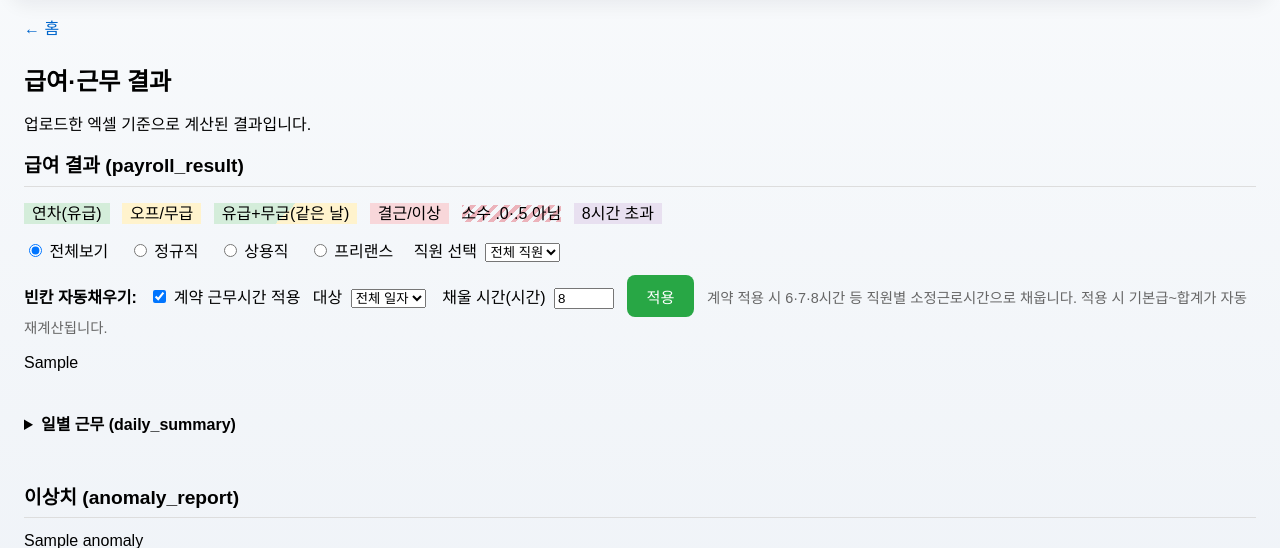
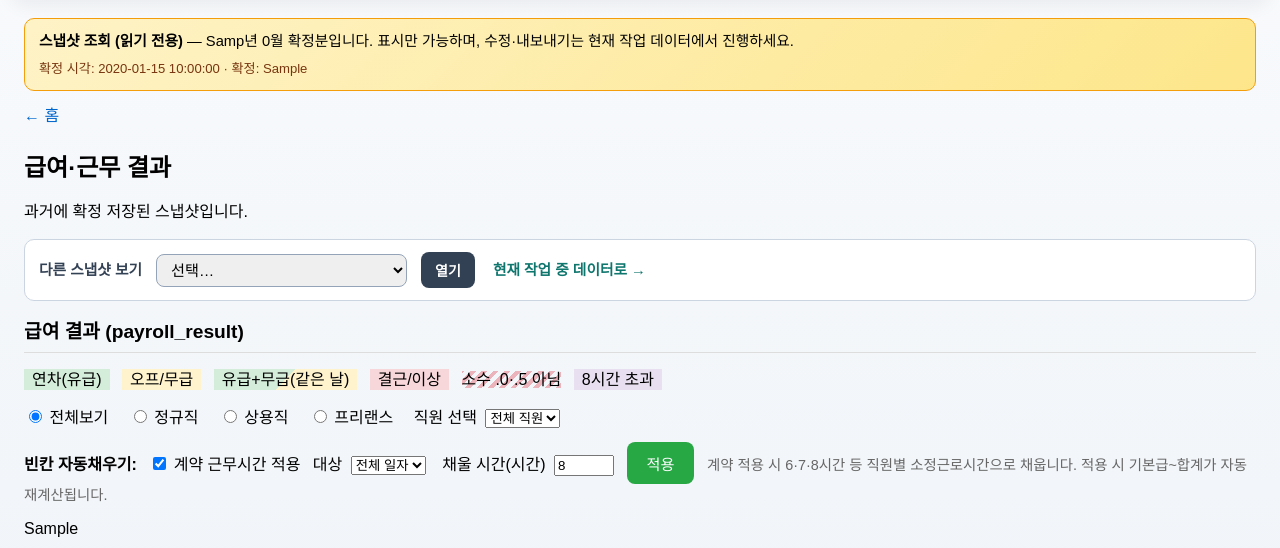
Before and after one commit to Chanceinthebuilding/ops-payroll, a Flask app: template templates/result.html in a window 1280 px wide. Shown: the part 66-614 px from the top of the page. Run offline with Flask 3, Linux system fonts and the light colour scheme; the visitor is signed in with stand-in values (Sample User, id 1); the template is opened without the code that fills it: most values are stand-ins (such as "Sample title", 1, 10 or a date in 2020); parts of the project's set-up code (start-up, migrations or seed data) failed here and were passed over; some web fonts are replaced.

Commit message:
급여 스냅샷 웹 조회(/payroll/snapshot) 및 메인에서 목록 열기

```diff
--- a/app.py
+++ b/app.py
@@ -808,6 +808,47 @@ def _list_payroll_snapshots_brief() -> list[dict]:
             }
         )
     return out
+
+
+def _download_snapshot_to_dir(yyyymm: str, target_dir: Path) -> bool:
+    """snapshots/payroll_YYYYMM/ 또는 로컬 동일 경로에서 published 와 같은 파일명으로 복사."""
+    target_dir.mkdir(parents=True, exist_ok=True)
+    if gcs_enabled():
+        prefix = _snapshot_gcs_prefix_for_yyyymm(yyyymm)
+        for name in PUBLISHED_FILES:
+            _gcs_download_file(prefix + name, target_dir / name)
+        return (target_dir / "payroll_result.csv").is_file()
+    src = _snapshot_local_dir_for_yyyymm(yyyymm)
+    if not src.is_dir():
+        return False
+    ok = False
+    for name in PUBLISHED_FILES:
+        p = src / name
+        if p.is_file():
+            shutil.copy2(p, target_dir / name)
+            ok = True
+    return ok and (target_dir / "payroll_result.csv").is_file()
+
+
+def _read_snapshot_meta_dict(yyyymm: str) -> dict | None:
+    """스냅샷 확정 메타(snapshot_meta.json)."""
+    try:
+        if gcs_enabled():
+            fd, tmp_name = tempfile.mkstemp(suffix=".json")
+            os.close(fd)
+            tmp_path = Path(tmp_name)
+            try:
+                if not _gcs_download_file(_snapshot_meta_blob_name(yyyymm), tmp_path):
+                    return None
+                return json.loads(tmp_path.read_text(encoding="utf-8"))
+            finally:
+                tmp_path.unlink(missing_ok=True)
+        p = _snapshot_local_dir_for_yyyymm(yyyymm) / "snapshot_meta.json"
+        if p.is_file():
+            return json.loads(p.read_text(encoding="utf-8"))
+    except Exception:
+        logger.exception("read snapshot meta %s", yyyymm)
+    return None
 
 
 def _fm_roster_blob_name() -> str:
@@ -2399,13 +2440,23 @@ def _make_payroll_result_response(
     allow_published_edit: bool = False,
     back_href: str | None = None,
     back_label: str | None = None,
+    view_mode: str = "published",
+    snapshot_yyyymm: str | None = None,
+    payroll_snapshot_list: list | None = None,
+    snapshot_meta: dict | None = None,
 ):
     import pandas as pd
 
     if back_href is None:
-        back_href = url_for("index") if read_only else url_for("admin_data")
+        if view_mode == "snapshot":
+            back_href = url_for("payroll")
+        else:
+            back_href = url_for("index") if read_only else url_for("admin_data")
     if back_label is None:
-        back_label = "← 홈" if read_only else "← 관리자 데이터"
+        if view_mode == "snapshot":
+            back_label = "← 현재 급여 작업"
+        else:
+            back_label = "← 홈" if read_only else "← 관리자 데이터"
 
     def _err_template():
         if read_only:
@@ -2643,20 +2694,34 @@ def _make_payroll_result_response(
             return _err_template()
 
         can_payroll_edit = _can_current_user("payroll", "edit")
-        can_edit = can_payroll_edit and ((not read_only) or allow_published_edit)
+        is_snapshot_view = view_mode == "snapshot"
+        can_edit = (
+            (not is_snapshot_view)
+            and can_payroll_edit
+            and ((not read_only) or allow_published_edit)
+        )
         save_published_url = (
-            url_for("save_published_payroll") if allow_published_edit and can_payroll_edit else None
+            None
+            if is_snapshot_view
+            else (
+                url_for("save_published_payroll") if allow_published_edit and can_payroll_edit else None
+            )
         )
         finalize_snapshot_url = (
-            url_for("finalize_payroll_snapshot") if allow_published_edit and can_payroll_edit else None
+            None
+            if is_snapshot_view
+            else (
+                url_for("finalize_payroll_snapshot") if allow_published_edit and can_payroll_edit else None
+            )
         )
         default_snapshot_year, default_snapshot_month = None, None
-        try:
-            from google_sheet_exporter import _infer_payroll_month
-
-            default_snapshot_year, default_snapshot_month = _infer_payroll_month(payroll)
-        except Exception:
-            pass
+        if not is_snapshot_view:
+            try:
+                from google_sheet_exporter import _infer_payroll_month
+
+                default_snapshot_year, default_snapshot_month = _infer_payroll_month(payroll)
+            except Exception:
+                pass
         html = render_template(
             "result.html",
             export_url=url_for("export_google_sheet"),
@@ -2664,6 +2729,10 @@ def _make_payroll_result_response(
             finalize_snapshot_url=finalize_snapshot_url,
             default_snapshot_year=default_snapshot_year,
             default_snapshot_month=default_snapshot_month,
+            payroll_snapshot_list=payroll_snapshot_list or [],
+            snapshot_view_yyyymm=snapshot_yyyymm if is_snapshot_view else None,
+            snapshot_meta=snapshot_meta if is_snapshot_view else None,
+            view_mode=view_mode,
             daily=daily_html,
             use_payroll_table=use_payroll_table,
             payroll_rows=payroll_rows,
@@ -2682,7 +2751,7 @@ def _make_payroll_result_response(
             result_read_only=read_only,
             result_back_href=back_href,
             result_back_label=back_label,
-            export_allowed=can_payroll_edit,
+            export_allowed=can_payroll_edit and not is_snapshot_view,
             table_editable=can_edit,
         )
         resp = make_response(html)
@@ -2738,11 +2807,56 @@ def payroll():
         return redirect(url_for("index"))
     if not _published_exists():
         return redirect(url_for("index"))
+    snap_list: list = []
+    try:
+        snap_list = _list_payroll_snapshots_brief()
+    except Exception:
+        logger.exception("payroll snapshot list")
     with tempfile.TemporaryDirectory() as tmp:
         tmp_dir = Path(tmp)
         if not _download_published_to_dir(tmp_dir):
             return redirect(url_for("index"))
-        return _make_payroll_result_response(tmp_dir, read_only=True, allow_published_edit=True)
+        return _make_payroll_result_response(
+            tmp_dir,
+            read_only=True,
+            allow_published_edit=True,
+            payroll_snapshot_list=snap_list,
+        )
+
+
+@app.route("/payroll/snapshot/<yyyymm>", methods=["GET"])
+def payroll_snapshot_view(yyyymm: str):
+    """확정 스냅샷 읽기 전용 조회. 메인 /payroll 은 현재 작업 중 데이터 유지."""
+    if not _can_current_user("payroll", "view"):
+        flash("급여 데이터 조회 권한이 없습니다.", "error")
+        return redirect(url_for("index"))
+    yyyymm = (yyyymm or "").strip()
+    if len(yyyymm) != 6 or not yyyymm.isdigit():
+        flash("스냅샷 월 형식이 올바르지 않습니다.", "error")
+        return redirect(url_for("payroll"))
+    if not _snapshot_exists(yyyymm):
+        flash("해당 월 스냅샷을 찾을 수 없습니다.", "error")
+        return redirect(url_for("payroll"))
+    snap_list: list = []
+    try:
+        snap_list = _list_payroll_snapshots_brief()
+    except Exception:
+        logger.exception("payroll snapshot list")
+    meta = _read_snapshot_meta_dict(yyyymm)
+    with tempfile.TemporaryDirectory() as tmp:
+        tmp_dir = Path(tmp)
+        if not _download_snapshot_to_dir(yyyymm, tmp_dir):
+            flash("스냅샷 데이터를 불러오지 못했습니다.", "error")
+            return redirect(url_for("payroll"))
+        return _make_payroll_result_response(
+            tmp_dir,
+            read_only=True,
+            allow_published_edit=False,
+            view_mode="snapshot",
+            snapshot_yyyymm=yyyymm,
+            payroll_snapshot_list=snap_list,
+            snapshot_meta=meta,
+        )
 
 
 @app.route("/payroll/save", methods=["POST"])
--- a/templates/_nav.html
+++ b/templates/_nav.html
@@ -73,7 +73,7 @@
     <nav style="display:flex; flex-wrap:wrap; gap:8px 10px; align-items:center; font-size:0.82rem;">
       <span style="color:#64748b; font-weight:500;">{{ current_user_email }}</span>
       {% if can_view_payroll %}
-      <a href="{{ url_for('payroll') }}" class="nav-pill {% if ep == 'payroll' %}is-active{% endif %}">급여 데이터 관리</a>
+      <a href="{{ url_for('payroll') }}" class="nav-pill {% if ep == 'payroll' or ep == 'payroll_snapshot_view' %}is-active{% endif %}">급여 데이터 관리</a>
       {% endif %}
       {% if can_view_dashboard %}
       <a href="{{ url_for('dashboard') }}" class="nav-pill {% if ep == 'dashboard' %}is-active{% endif %}">인건비 대시보드</a>
@@ -92,7 +92,7 @@
     {% else %}
     <nav style="display:flex; flex-wrap:wrap; gap:8px 10px; align-items:center; font-size:0.82rem;">
       {% if can_view_payroll %}
-      <a href="{{ url_for('payroll') }}" class="nav-pill {% if ep == 'payroll' %}is-active{% endif %}">급여 데이터 관리</a>
+      <a href="{{ url_for('payroll') }}" class="nav-pill {% if ep == 'payroll' or ep == 'payroll_snapshot_view' %}is-active{% endif %}">급여 데이터 관리</a>
       {% endif %}
       {% if can_view_dashboard %}
       <a href="{{ url_for('dashboard') }}" class="nav-pill {% if ep == 'dashboard' %}is-active{% endif %}">인건비 대시보드</a>
--- a/templates/result.html
+++ b/templates/result.html
@@ -4,7 +4,7 @@
   <meta charset="UTF-8">
   <meta name="viewport" content="width=device-width, initial-scale=1.0">
   <link rel="icon" href="{{ url_for('static', filename='favicon.svg') }}" type="image/svg+xml">
-  <title>급여 데이터 — NYJ Payroll Management</title>
+  <title>{% if snapshot_view_yyyymm %}스냅샷 {{ snapshot_view_yyyymm[:4] }}-{{ snapshot_view_yyyymm[4:] }} · {% endif %}급여 데이터 — NYJ Payroll Management</title>
   <style>
     @import url('https://cdn.jsdelivr.net/npm/pretendard/dist/web/static/pretendard.css');
     * { box-sizing: border-box; }
@@ -230,18 +230,90 @@
     .btn-snapshot:hover { filter: brightness(1.07); }
     .btn-snapshot:disabled { opacity: 0.65; cursor: wait; }
     .snapshot-hint { font-size: 0.82rem; color: #475569; flex: 1 1 100%; }
+
+    .snapshot-view-banner {
+      margin-bottom: 14px;
+      padding: 12px 14px;
+      border-radius: 10px;
+      background: linear-gradient(135deg, #fef3c7 0%, #fde68a 100%);
+      border: 1px solid #f59e0b;
+      font-size: 0.92rem;
+      line-height: 1.45;
+    }
+    .snapshot-view-banner .snap-meta { display: block; font-size: 0.82rem; color: #78350f; margin-top: 6px; }
+    .snapshot-view-banner a { color: #92400e; font-weight: 700; }
+
+    .snapshot-picker-bar {
+      margin: 0 0 18px;
+      padding: 12px 14px;
+      border-radius: 10px;
+      background: #fff;
+      border: 1px solid #cbd5e1;
+      display: flex;
+      flex-wrap: wrap;
+      align-items: center;
+      gap: 10px 14px;
+      font-size: 0.92rem;
+    }
+    .snapshot-picker-bar strong { color: #334155; }
+    .snapshot-picker-bar select {
+      padding: 6px 10px;
+      border-radius: 8px;
+      border: 1px solid #94a3b8;
+      font-size: 0.95rem;
+      min-width: 160px;
+    }
+    .btn-snapshot-open {
+      background: #334155;
+      color: #fff;
+      padding: 8px 14px;
+      border: none;
+      border-radius: 8px;
+      font-weight: 700;
+      cursor: pointer;
+      font-size: 0.88rem;
+    }
+    .btn-snapshot-open:hover { filter: brightness(1.08); }
+    .link-current-payroll { color: #0f766e; font-weight: 700; text-decoration: none; margin-left: 4px; }
+    .link-current-payroll:hover { text-decoration: underline; }
   </style>
 </head>
 <body>
   {% include '_nav.html' %}
   <div class="result-shell">
+  {% if snapshot_view_yyyymm %}
+  <div class="snapshot-view-banner">
+    <strong>스냅샷 조회 (읽기 전용)</strong> —
+    {{ snapshot_view_yyyymm[:4] }}년 {{ snapshot_view_yyyymm[4:]|int }}월 확정분입니다. 표시만 가능하며, 수정·내보내기는 현재 작업 데이터에서 진행하세요.
+    {% if snapshot_meta and snapshot_meta.get('finalized_at') %}
+    <span class="snap-meta">확정 시각: {{ snapshot_meta['finalized_at'] }}{% if snapshot_meta.get('finalized_by') %} · 확정: {{ snapshot_meta['finalized_by'] }}{% endif %}</span>
+    {% endif %}
+  </div>
+  {% endif %}
   {% set _ro = result_read_only | default(false) %}
   {% set _editable = table_editable | default(true) %}
   {% set _back_href = result_back_href | default('/', true) %}
   {% set _back_label = result_back_label | default('← 홈', true) %}
   <div class="back"><a href="{{ _back_href }}">{{ _back_label }}</a></div>
   <h1>급여·근무 결과</h1>
-  <p>{% if _ro %}관리자가 등록한 공개 급여 데이터입니다.{% else %}업로드한 엑셀 기준으로 계산된 결과입니다.{% endif %}</p>
+  <p>{% if snapshot_view_yyyymm %}과거에 확정 저장된 스냅샷입니다.
+  {% elif _ro %}관리자가 등록한 공개 급여 데이터입니다.{% else %}업로드한 엑셀 기준으로 계산된 결과입니다.{% endif %}</p>
+
+  {% if payroll_snapshot_list and payroll_snapshot_list|length > 0 %}
+  <div class="snapshot-picker-bar" role="navigation" aria-label="저장된 급여 스냅샷">
+    <strong>{% if snapshot_view_yyyymm %}다른 스냅샷 보기{% else %}저장된 스냅샷 열기{% endif %}</strong>
+    <select id="payrollSnapshotPicker" aria-label="스냅샷 월 선택">
+      <option value="">선택…</option>
+      {% for s in payroll_snapshot_list %}
+      <option value="{{ s.yyyymm }}"{% if snapshot_view_yyyymm == s.yyyymm %} selected{% endif %}>{{ s.year }}년 {{ '%02d'|format(s.month) }}월 ({{ s.yyyymm }})</option>
+      {% endfor %}
+    </select>
+    <button type="button" class="btn btn-snapshot-open" id="btnOpenPayrollSnapshot">열기</button>
+    {% if snapshot_view_yyyymm %}
+    <a href="{{ url_for('payroll') }}" class="link-current-payroll">현재 작업 중 데이터로 →</a>
+    {% endif %}
+  </div>
+  {% endif %}
   {% if export_allowed | default(false) %}
   <p style="margin-bottom: 16px;">
     <button type="button" class="btn btn-export" id="btnExportGoogle">구글 시트 내보내기</button>
@@ -411,6 +483,15 @@
     (function() {
         var savePublishedUrl = {{ save_published_url | tojson }};
         var finalizeSnapshotUrl = {{ finalize_snapshot_url | default(none) | tojson }};
+        var btnSnapPick = document.getElementById('btnOpenPayrollSnapshot');
+        var selSnap = document.getElementById('payrollSnapshotPicker');
+        if (btnSnapPick && selSnap) {
+          btnSnapPick.addEventListener('click', function() {
+            var v = selSnap.value;
+            if (!v) return;
+            window.location.href = '/payroll/snapshot/' + encodeURIComponent(v);
+          });
+        }
         var payrollTable = document.querySelector('section table.table');
         if (payrollTable) {
           // 급여 재계산 상수 (서버 _recalc_pay_from_date_columns와 동일)
```
